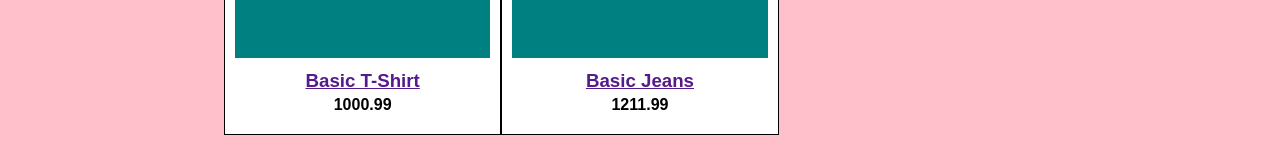
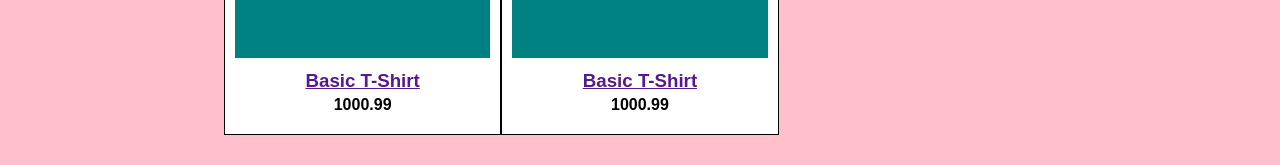
Before and after one commit to papss/Good-threads, a React (Create React App) app: page / in a window 1280 px wide. Shown: the part 402-567 px from the top of the page. Built offline with nearby package versions, Linux system fonts and the light colour scheme.

Commit message:
working with props

```diff
--- a/src/components/ProductIndex.js
+++ b/src/components/ProductIndex.js
@@ -17,8 +17,8 @@ class ProductIndex extends Component {
                             {/* product thumbnail image goes here */}
                           </div>
                           <div className="index-details">
-                            <h3> <a href=""> {product.productName} </a> </h3>
-                            <h4> {product.productPrice} </h4>
+                            <h3> <a href=""> {product.name} </a> </h3>
+                            <h4> {product.price} </h4>
                           </div>
                         </div>
             })
--- a/src/components/ProductPage.js
+++ b/src/components/ProductPage.js
@@ -1,4 +1,5 @@
 import React, { Component } from 'react';
+import { products }         from './json/products.json';
 import                           './stylesheets/App.css';
 
 class ProductPage extends Component {
--- a/src/components/json/products.json
+++ b/src/components/json/products.json
@@ -1,10 +1,11 @@
 {
   "products":
   [
+
     {
-      "productId": 0,
-      "productName": "Basic T-Shirt",
-      "productPrice": 1000.99,
+      "id": 0,
+      "name": "Basic T-Shirt",
+      "price": 1000.99,
       "hasDiscount": false,
         "discountPrice": null,
       "description": "A comfy shirt",
@@ -15,19 +16,21 @@
         "red", "blue", "black", "white"
       ]
     },
+
     {
-      "productId": 1,
-      "productName": "Basic Jeans",
-      "productPrice": 1211.99,
+      "id": 0,
+      "name": "Basic T-Shirt",
+      "price": 1000.99,
       "hasDiscount": false,
         "discountPrice": null,
-      "description": "Basic fitted jeans",
+      "description": "A comfy shirt",
       "productSizes": [
         "small", "medium", "large", "extra large"
       ],
       "colours": [
-        "navy", "blue", "black", "white"
+        "red", "blue", "black", "white"
       ]
     }
+
   ]
 }
```
Also changed, not shown: 1 other file (tests, documents, lock files or other folders).
